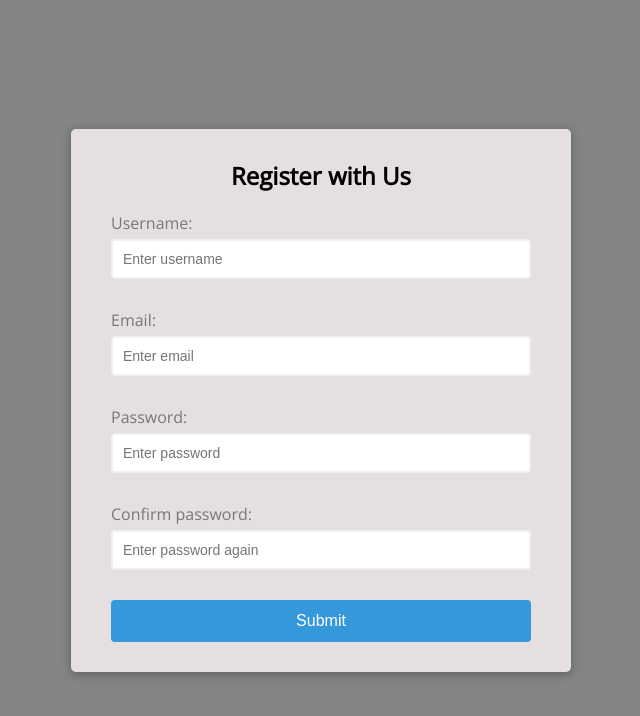
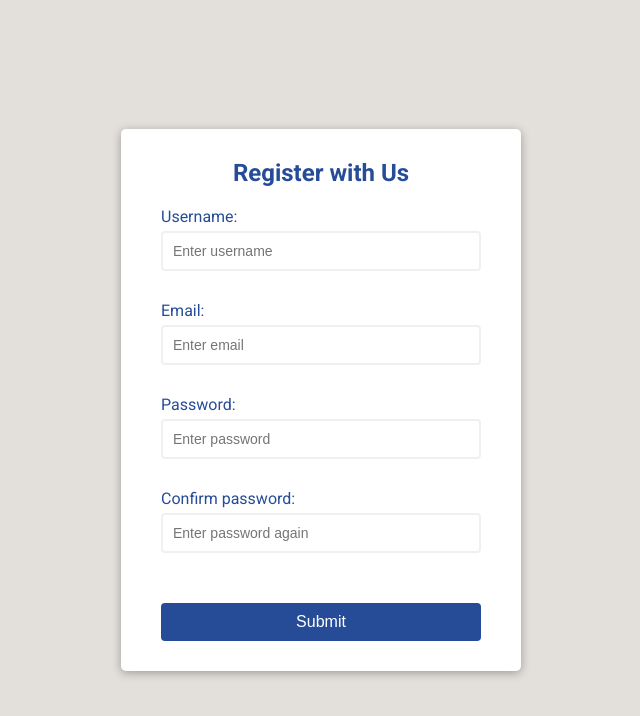
Before and after one commit to milano-patel/vanillaJS-form-validator, a plain HTML site: page index.html in a window 1280 px wide. Shown: the whole page, without its empty margins (319-959 px from the left). Drawn offline with nearby package versions, Linux system fonts and the light colour scheme.

Commit message:
New Stylesheet added

```diff
--- a/style.css
+++ b/style.css
@@ -1,8 +1,8 @@
-@import url('https://fonts.googleapis.com/css2?family=Open+Sans&display=swap');
+@import url('https://fonts.googleapis.com/css2?family=Roboto:wght@400;700&display=swap');
 
 :root {
-    --success-color:#2ecc71;
-    --error-color:#e74c3c;
+    --success-color: #2ecc71;
+    --error-color: #e74c3c;
 }
 
 * {
@@ -10,25 +10,28 @@
 }
 
 body {
-    background-color:rgb(131, 133, 133);
-    font-family: 'Open Sans', sans-serif;
+    font-family: 'Roboto', sans-serif;
+    margin: 0;
     display: flex;
+    flex-direction: column;
     align-items: center;
     justify-content: center;
-    min-height: 100vh;
-    margin: 0;
+    height: 100vh;
+    overflow: hidden;
+    background-color: rgb(227, 223, 218);
 }
 
 .container {
-    background-color: rgb(230, 223, 223);
+    background-color: #fff;
     border-radius: 5px;
-    box-shadow: 0 2px 10px rgba(0, 0, 0, .3);
-    width: 500px;
+    width: 400px;
+    box-shadow: 0 2px 10px rgba(0, 0, 0, 0.3);
 }
 
 h2 {
     text-align: center;
-    margin: 0 0 20px 0;
+    margin: 0 0 20px;
+    color: rgb(38, 76, 152);
 }
 
 .form {
@@ -42,23 +45,23 @@ h2 {
 }
 
 .form-control label {
-    color: #777;
+    color: rgb(38, 76, 152);
     display: block;
     margin-bottom: 5px;
 }
 
 .form-control input {
-    width: 100%;
+    display: block;
     border: 2px solid #f0f0f0;
     border-radius: 4px;
-    display: block;
+    width: 100%;
     padding: 10px;
     font-size: 14px;
 }
 
 .form-control input:focus {
-    outline: none;
-    border-color: #777;
+    outline: 0;
+    border-color: rgb(38, 76, 152);
 }
 
 .form-control.success input {
@@ -77,20 +80,18 @@ h2 {
     visibility: hidden;
 }
 
-.form-control.error small{
+.form-control.error small {
     visibility: visible;
 }
 
 .form button {
     cursor: pointer;
-    background-color: #3498db;
-    border: 2px solid #3498db;
+    background-color: rgb(38, 76, 152);
+    color: #fff;
+    border: none;
     border-radius: 4px;
-    color: #fff;
-    display: block;
+    padding: 10px;
     font-size: 16px;
-    padding: 10px;
+    margin-top: 20px;
     width: 100%;
-    text-align: center;
-    outline: none;
 }
```
Also changed, not shown: script.js (+25 -18 lines).
